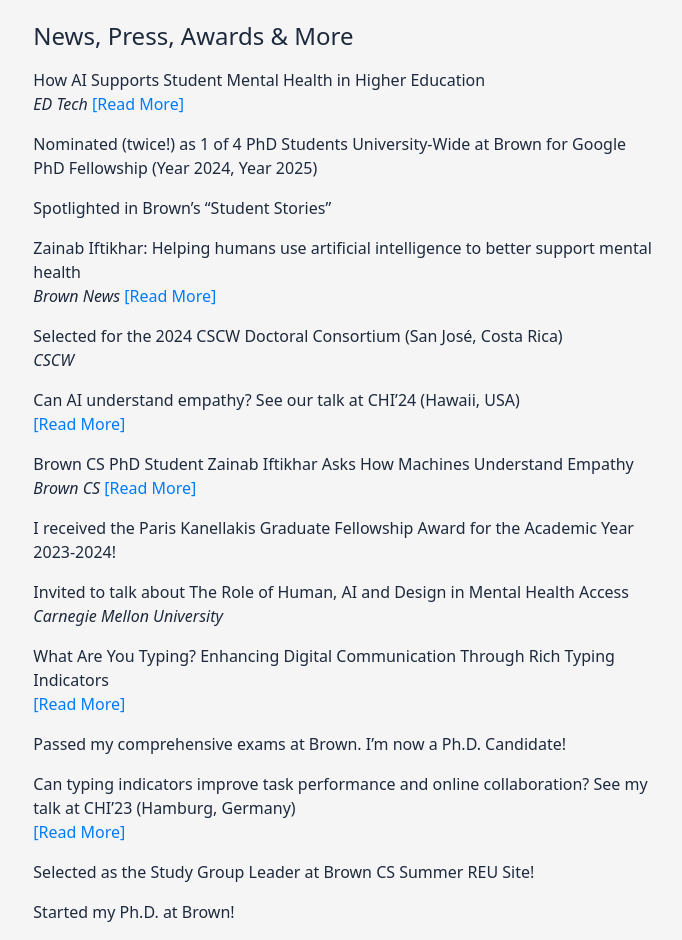
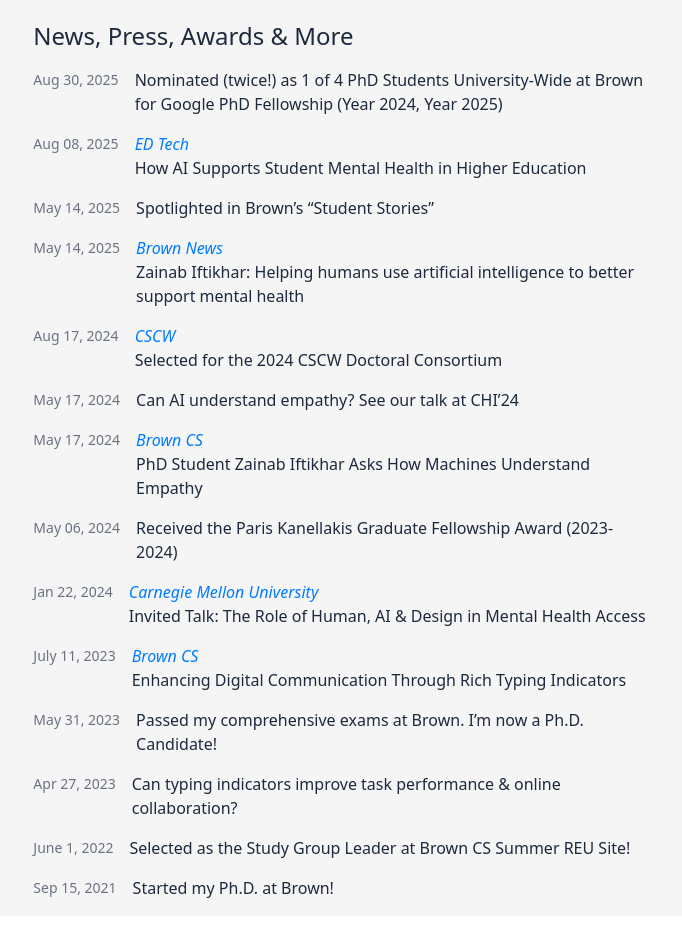
Before and after one commit to prettybuffy/web-vite-app, a React (Vite) app: page / in a window 1280 px wide. Shown: the part 560-1500 px from the top of the page, without its empty margins (468-1150 px from the left). After the commit the page ends 1476 px from the top, so only its background shows below. Built offline with nearby package versions, Linux system fonts and the light colour scheme.

Commit message:
change how news are displayed!

```diff
--- a/src/pages/News.jsx
+++ b/src/pages/News.jsx
@@ -2,13 +2,13 @@
 
 const news = [
  {
+    title: "Nominated (twice!) as 1 of 4 PhD Students University-Wide at Brown for Google PhD Fellowship (Year 2024, Year 2025)",
+    date: "Aug 30, 2025"
+ },
+ {
     title: "How AI Supports Student Mental Health in Higher Education",
     publisher: "ED Tech",
     link: "https://edtechmagazine.com/higher/how-ai-supports-student-mental-health-in-higher-education-perfcon",
-    date: "Aug 08, 2025"
- },
- {
-    title: "Nominated (twice!) as 1 of 4 PhD Students University-Wide at Brown for Google PhD Fellowship (Year 2024, Year 2025)",
     date: "Aug 08, 2025"
  },
  {
@@ -22,35 +22,35 @@
     date: "May 14, 2025"
   },
   {
-    title: "Selected for the 2024 CSCW Doctoral Consortium (San José, Costa Rica)",
+    title: "Selected for the 2024 CSCW Doctoral Consortium", //(San José, Costa Rica)
     publisher: "CSCW",
     date: "Aug 17, 2024"
   },
  {
-    title: "Can AI understand empathy? See our talk at CHI’24 (Hawaii, USA)",
+    title: "Can AI understand empathy? See our talk at CHI’24", //(Hawaii, USA)
     link: "https://www.youtube.com/watch?v=9NX7uDciJe8",
     date: "May 17, 2024"
   },
   {
-    title: "Brown CS PhD Student Zainab Iftikhar Asks How Machines Understand Empathy",
+    title: "PhD Student Zainab Iftikhar Asks How Machines Understand Empathy",
     publisher: "Brown CS",
     link: "https://blog.cs.brown.edu/2024/05/09/brown-cs-student-zainab-iftikhar-asks-how-machines-understand-empathy/",
     date: "May 17, 2024"
   },
   {
-    title: "I received the Paris Kanellakis Graduate Fellowship Award for the Academic Year 2023-2024!",
+    title: "Received the Paris Kanellakis Graduate Fellowship Award (2023-2024)",
     publisher: "",
     date: "May 06, 2024",
   },
   {
-    title: "Invited to talk about The Role of Human, AI and Design in Mental Health Access",
+    title: "Invited Talk: The Role of Human, AI & Design in Mental Health Access",
     publisher: "Carnegie Mellon University",
     date: "Jan 22, 2024"
   },
   {
-    title: "What Are You Typing? Enhancing Digital Communication Through Rich Typing Indicators",
+    title: "Enhancing Digital Communication Through Rich Typing Indicators",
     link: "https://posts.cs.brown.edu/2023/07/11/what-are-you-typing-enhancing-digital-communication-through-rich-typing-indicators/",
-    pubisher: "Brown CS",
+    publisher: "Brown CS",
     date: "July 11, 2023"
   },
   {
@@ -58,7 +58,7 @@
     date: "May 31, 2023"
   },
   {
-    title: "Can typing indicators improve task performance and online collaboration? See my talk at CHI’23 (Hamburg, Germany)",
+    title: "Can typing indicators improve task performance & online collaboration?",// See my talk at CHI’23 (Hamburg, Germany)",
     link: "https://www.youtube.com/watch?v=SQ4VQey6zcI",
     date: "Apr 27, 2023"
   },
@@ -79,22 +79,24 @@
          News, Press, Awards & More </h2>
 
       <div className="space-y-4 mt-4">
-        {news.map((news, index) => (
-          <div key={index} className="flex gap-2">
+        {news.map((item, index) => (
+          <div key={index} className="flex items-start gap-4">
+            <p className="py-0.5 text-sm font-normal text-gray-500">{item.date}</p>
             <div className="flex-1">
-            <a href={news.link}>
-              <h3 className="cursor-pointer">
-                {news.title}
-              </h3>
-            </a>
-                {news.publisher && (
-                  <span className="italic">{news.publisher} </span>
+              <div>
+                {item.publisher && (
+                  <p className="italic text-emphasis">{item.publisher}</p>
                 )}
-                {news.link && (
-                  <a href={news.link} className="text-emphasis hover:text-highlight">
-                    [Read More]
-                  </a>
-                )}
+                <p>
+                  {item.link ? (
+                    <a href={item.link} className="hover:text-highlight">
+                      {item.title}
+                    </a>
+                  ) : (
+                    item.title
+                  )}
+                </p>
+              </div>
             </div>
           </div>
         ))}
```
